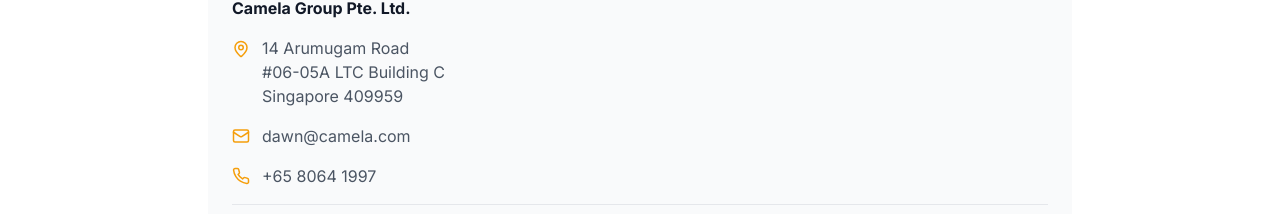
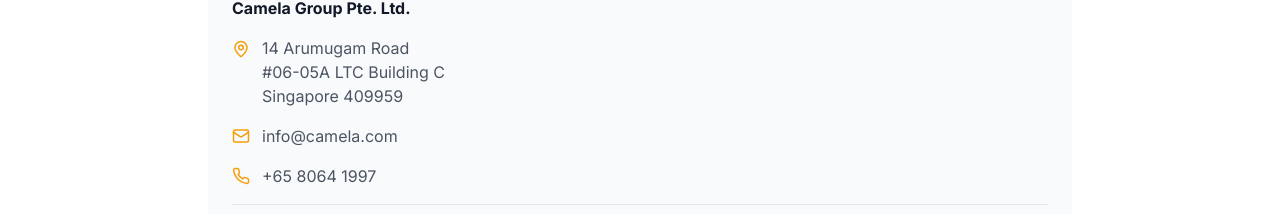
Before and after one commit to Caspher207/camela-website-, a React (Vite) app: page /product-safety in a window 1280 px wide. Shown: the part 3219-3433 px from the top of the page. Built offline with nearby package versions, Linux system fonts and the light colour scheme.

Commit message:
Update email to info@camela.com across all policy pages

```diff
--- a/src/pages/Accessibility/index.jsx
+++ b/src/pages/Accessibility/index.jsx
@@ -74,7 +74,7 @@
                   </div>
                   <div className="flex items-center gap-3">
                     <Mail size={18} className="text-brand-500 flex-shrink-0" />
-                    <a href="mailto:dawn@camela.com" className="text-gray-600 dark:text-gray-400 hover:text-brand-500 transition-colors">dawn@camela.com</a>
+                    <a href="mailto:info@camela.com" className="text-gray-600 dark:text-gray-400 hover:text-brand-500 transition-colors">info@camela.com</a>
                   </div>
                   <div className="flex items-center gap-3">
                     <Phone size={18} className="text-brand-500 flex-shrink-0" />
--- a/src/pages/CookiePolicy/index.jsx
+++ b/src/pages/CookiePolicy/index.jsx
@@ -112,7 +112,7 @@
                   </div>
                   <div className="flex items-center gap-3">
                     <Mail size={18} className="text-brand-500 flex-shrink-0" />
-                    <a href="mailto:dawn@camela.com" className="text-gray-600 dark:text-gray-400 hover:text-brand-500 transition-colors">dawn@camela.com</a>
+                    <a href="mailto:info@camela.com" className="text-gray-600 dark:text-gray-400 hover:text-brand-500 transition-colors">info@camela.com</a>
                   </div>
                   <div className="flex items-center gap-3">
                     <Phone size={18} className="text-brand-500 flex-shrink-0" />
--- a/src/pages/HelpCenter/index.jsx
+++ b/src/pages/HelpCenter/index.jsx
@@ -69,7 +69,7 @@
                   </div>
                   <div className="flex items-center gap-3">
                     <Mail size={18} className="text-brand-500 flex-shrink-0" />
-                    <a href="mailto:dawn@camela.com" className="text-gray-600 dark:text-gray-400 hover:text-brand-500 transition-colors">dawn@camela.com</a>
+                    <a href="mailto:info@camela.com" className="text-gray-600 dark:text-gray-400 hover:text-brand-500 transition-colors">info@camela.com</a>
                   </div>
                   <div className="flex items-center gap-3">
                     <Phone size={18} className="text-brand-500 flex-shrink-0" />
--- a/src/pages/OrderStatus/index.jsx
+++ b/src/pages/OrderStatus/index.jsx
@@ -117,7 +117,7 @@
                   </div>
                   <div className="flex items-center gap-3">
                     <Mail size={18} className="text-brand-500 flex-shrink-0" />
-                    <a href="mailto:dawn@camela.com" className="text-gray-600 dark:text-gray-400 hover:text-brand-500 transition-colors">dawn@camela.com</a>
+                    <a href="mailto:info@camela.com" className="text-gray-600 dark:text-gray-400 hover:text-brand-500 transition-colors">info@camela.com</a>
                   </div>
                   <div className="flex items-center gap-3">
                     <Phone size={18} className="text-brand-500 flex-shrink-0" />
--- a/src/pages/ProductSafety/index.jsx
+++ b/src/pages/ProductSafety/index.jsx
@@ -116,8 +116,8 @@
                   </div>
                   <div className="flex items-center gap-3">
                     <Mail size={18} className="text-brand-500 flex-shrink-0" />
-                    <a href="mailto:dawn@camela.com" className="text-gray-600 dark:text-gray-400 hover:text-brand-500 transition-colors">
-                      dawn@camela.com
+                    <a href="mailto:info@camela.com" className="text-gray-600 dark:text-gray-400 hover:text-brand-500 transition-colors">
+                      info@camela.com
                     </a>
                   </div>
                   <div className="flex items-center gap-3">
--- a/src/pages/ReturnsPolicy/index.jsx
+++ b/src/pages/ReturnsPolicy/index.jsx
@@ -105,8 +105,8 @@
                   </div>
                   <div className="flex items-center gap-3">
                     <Mail size={18} className="text-brand-500 flex-shrink-0" />
-                    <a href="mailto:dawn@camela.com" className="text-gray-600 dark:text-gray-400 hover:text-brand-500 transition-colors">
-                      dawn@camela.com
+                    <a href="mailto:info@camela.com" className="text-gray-600 dark:text-gray-400 hover:text-brand-500 transition-colors">
+                      info@camela.com
                     </a>
                   </div>
                   <div className="flex items-center gap-3">
--- a/src/pages/TermsOfService/index.jsx
+++ b/src/pages/TermsOfService/index.jsx
@@ -139,7 +139,7 @@
                   <p className="font-bold text-gray-900 dark:text-white">Camela Group Pte. Ltd.</p>
                   <div className="flex items-center gap-3">
                     <Mail size={18} className="text-brand-500 flex-shrink-0" />
-                    <a href="mailto:dawn@camela.com" className="text-gray-600 dark:text-gray-400 hover:text-brand-500 transition-colors">dawn@camela.com</a>
+                    <a href="mailto:info@camela.com" className="text-gray-600 dark:text-gray-400 hover:text-brand-500 transition-colors">info@camela.com</a>
                   </div>
                   <div className="flex items-center gap-3">
                     <Phone size={18} className="text-brand-500 flex-shrink-0" />
```
